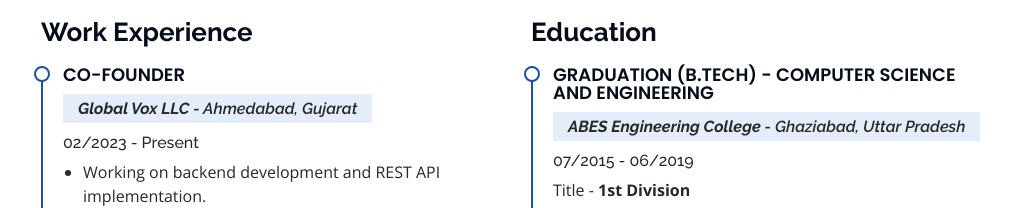
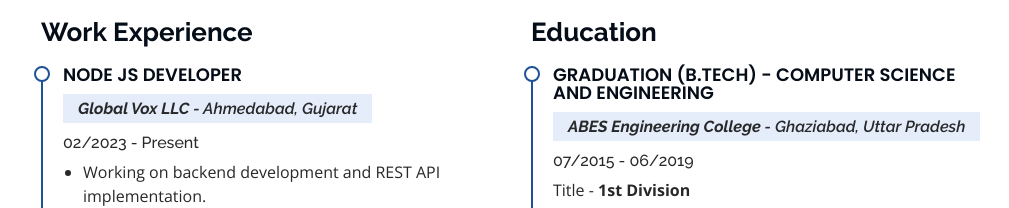
Before and after one commit to rakshitagarwal/rakshitagarwal.github.io, a plain HTML site: page index.html in a window 1280 px wide. Shown: the part 2151-2359 px from the top of the page, without its empty margins (271-1280 px from the left). Drawn offline with nearby package versions, Linux system fonts and the light colour scheme.

Commit message:
updated title

```diff
--- a/index.html
+++ b/index.html
@@ -236,7 +236,7 @@
             <h3 class="resume-title">Work Experience</h3>
 
             <div class="resume-item">
-              <h4>Co-Founder</h4>
+              <h4>Node JS Developer</h4>
               <h5><em><strong>Global Vox LLC</strong> - Ahmedabad, Gujarat</em></h5>
               <h6>02/2023 - Present</h6>
 
```
